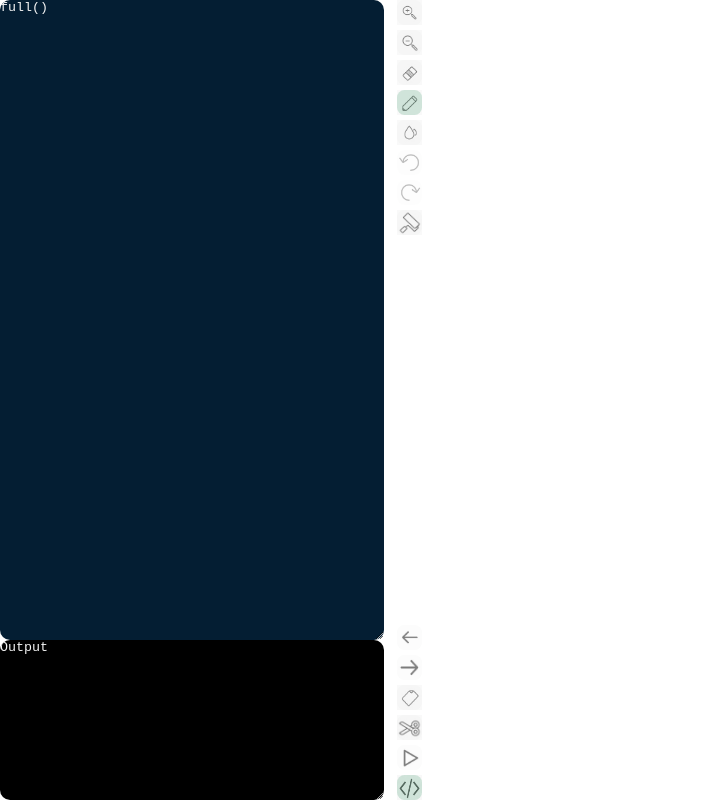
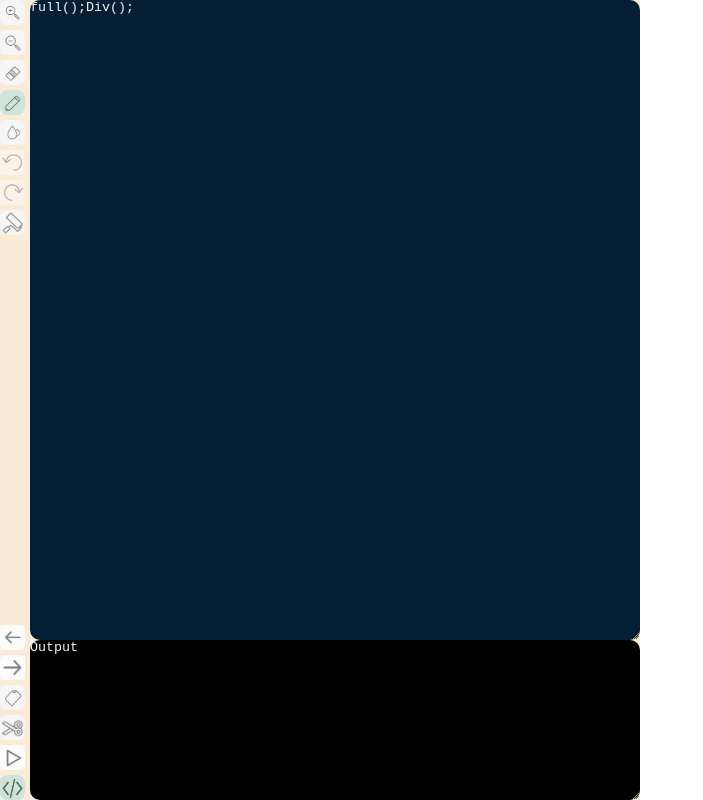
Before and after one commit to pranav-joshi-iitgn/Trace, a plain HTML site: page index.html in a window 1280 px wide. Shown: the whole page, without its empty margins (0-703 px from the left). Drawn offline with Linux system fonts and the light colour scheme.

Commit message:
better layout, and space for scrolling

```diff
--- a/RCanvas.js
+++ b/RCanvas.js
@@ -2,6 +2,7 @@ const can = document.getElementById("C")
 const glass = document.getElementById("G")
 const I = document.getElementById("I")
 const T = document.getElementById("T")
+const D = document.getElementById("D")
 const c = can.getContext("2d")
 const g = glass.getContext('2d');
 const rect = can.getBoundingClientRect()
@@ -436,7 +437,7 @@ function code(){
         T.style.visibility = "hidden"
         I.style.visibility = "hidden"
     } else {
-        resize(0.3)
+        resize(0.5)
         T.style.visibility = "visible"
         I.style.visibility = "visible"
     }
@@ -460,10 +461,10 @@ function resize(s=1-cW,Top=0,Bottom=0,canResize=false){
     stages[0] = snap()
     glass.width  = can.width  = cX
     glass.height = can.height = cY
-    I.style.right = T.style.right = `${cW*100}%`
-    for(var b in bList){
-        bList[b].style.left = `${(1-cW)*100 + 1}%`
-    }
+    D.style.right = I.style.right = T.style.right = `${cW*100}%`
+    //for(var b in bList){
+    //    bList[b].style.left = `${(1-cW)*100 + 1}%`
+    //}
     for (var b in buttonHigh){
         if(buttonHigh[b]){
             bList[b].style.top = `${Top}px`
@@ -476,6 +477,13 @@ function resize(s=1-cW,Top=0,Bottom=0,canResize=false){
     put(stages[currentStage],0,0)
     Remember()
 }
+function Div(){
+    if(D.style.zIndex == 3){
+        D.style.zIndex = 5
+    } else {
+        D.style.zIndex = 3
+    }
+}
 function zIn(){
     z += 1
     can.style.transform = `scale(${z},${z})`
@@ -483,6 +491,7 @@ function zIn(){
 
 }
 function zOut(){
+    if(z=1){return;}
     z -= 1
     can.style.transform = `scale(${z},${z})`
     glass.style.transform = `scale(${z},${z})`
@@ -580,5 +589,5 @@ for(var b in bList){
     im.src = "images/" + b + ".png"
     im.alt = bList[b].id
 }
-I.value = "full()"
+I.value = "full();Div();"
 bList.draw.click()
--- a/index.html
+++ b/index.html
@@ -13,7 +13,7 @@
             background: #f8f9f8;
             border: 0px solid black;
             border-radius: 30%;
-            z-index: 4;
+            z-index: 6;
             left: 0;
         }
         button:hover{
@@ -35,10 +35,10 @@
         }
         .text{
             position: fixed;
-            z-index: 3;
+            z-index: 4;
             border: #22205c;
             border-radius: 10px;
-            left:0;
+            left:30px;
             color: whitesmoke;
 
         }
@@ -63,6 +63,14 @@
             bottom:0;
             height: 20%;
         }
+        #D{
+            position: fixed;
+            z-index: 3;
+            height: 100%;
+            left: 0;
+            bottom: 0;
+            background-color: antiquewhite;
+        }
 
     </style>
     <script src="https://cdnjs.cloudflare.com/ajax/libs/jspdf/1.5.3/jspdf.debug.js" integrity="sha384-NaWTHo/8YCBYJ59830LTz/P4aQZK1sS0SneOgAvhsIl3zBu8r9RevNg5lHCHAuQ/" crossorigin="anonymous"></script>
@@ -72,6 +80,7 @@
 <canvas id="G" class="layer"></canvas>
 <textarea type="text" id="I" class="text"></textarea>
 <textarea id="T" class="text" readonly>Output</textarea>
+<div id="D"></div>
 </body>
 <script src="RCanvas.js"></script>
 </html>
```
